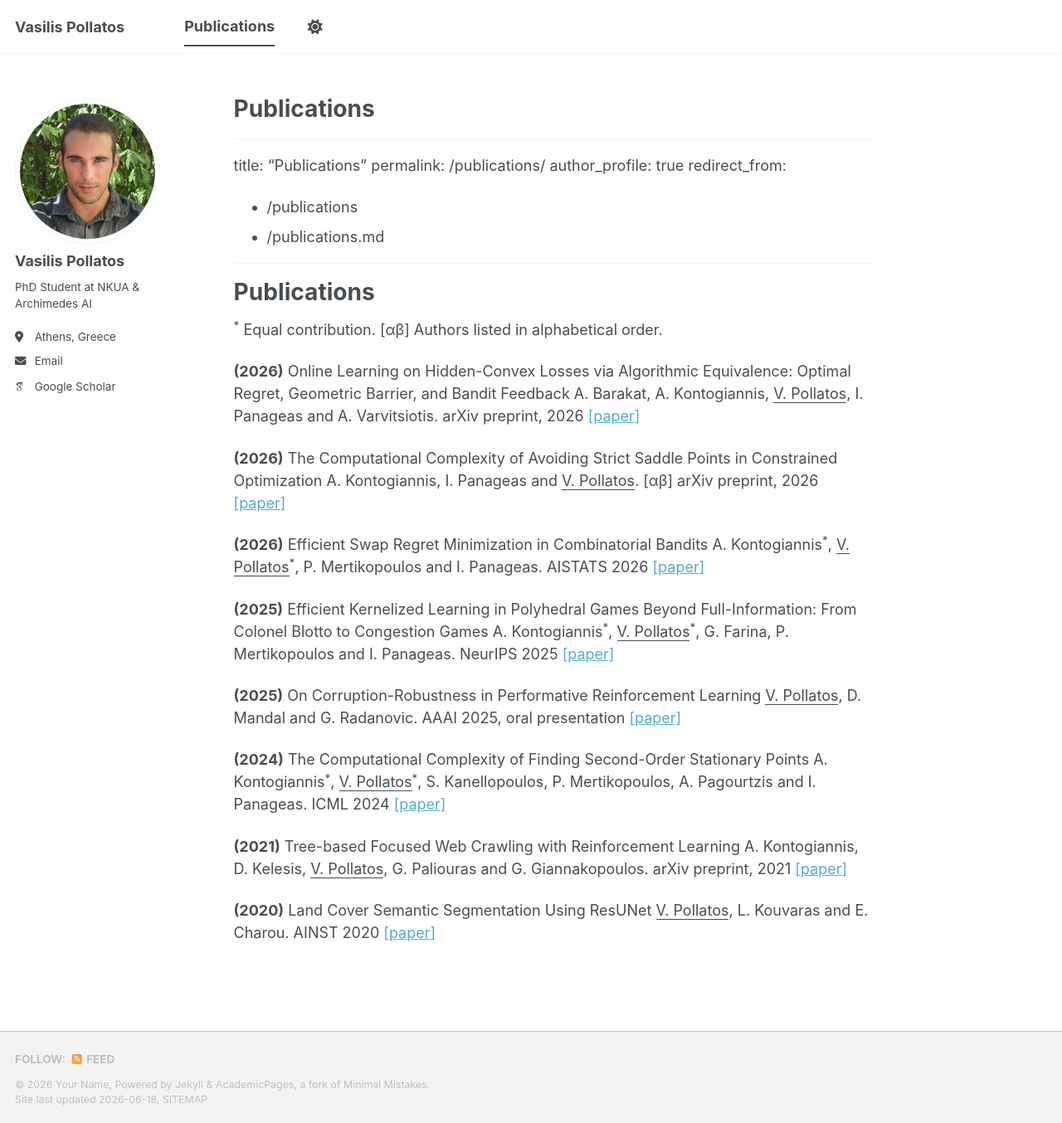
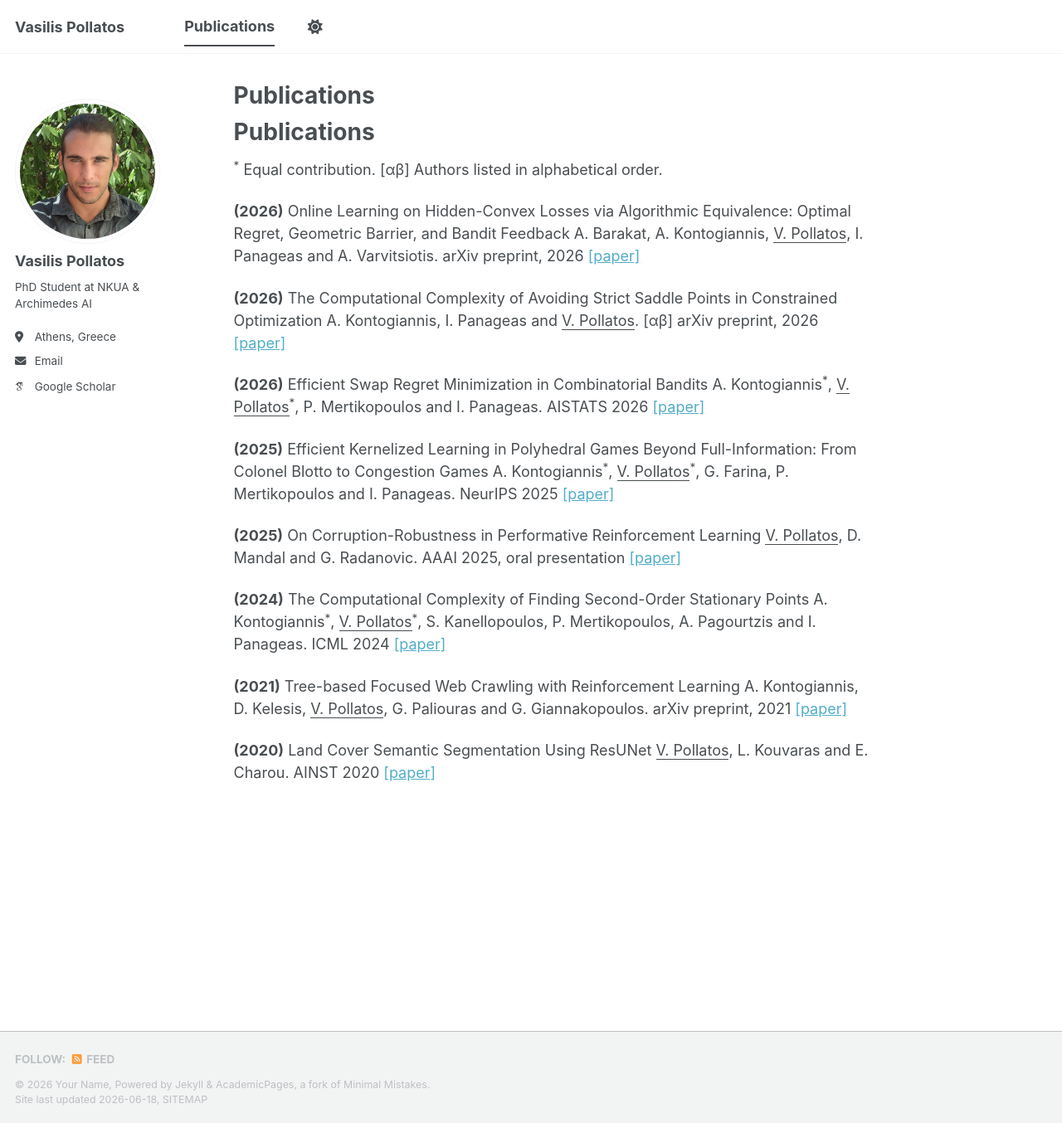
Before and after one commit to vaspoll/vaspoll.github.io, a Jekyll site: the page built from _pages/publications.md, in a window 1280 px wide and 1354 px high. Shown: the whole window at 83% size. Built offline with Jekyll 4.4.1, drawn with Linux system fonts in a browser that asks for light colours; some web fonts are replaced; a script bundle is joined from its source files by our own code; library files that are not in the unit come from our copies; our own code applies the rules of GitHub Pages for plain Markdown files.

Commit message:
Update publications.md

```diff
--- a/_pages/publications.md
+++ b/_pages/publications.md
@@ -1,16 +1,3 @@
----
-title: ""
-permalink: /publications/
-author_profile: true
-redirect_from:
-  - /publications
-  - /publications.md
----
-
-# Publications
-
-
-
 ---
 
 title: "Publications"
```
